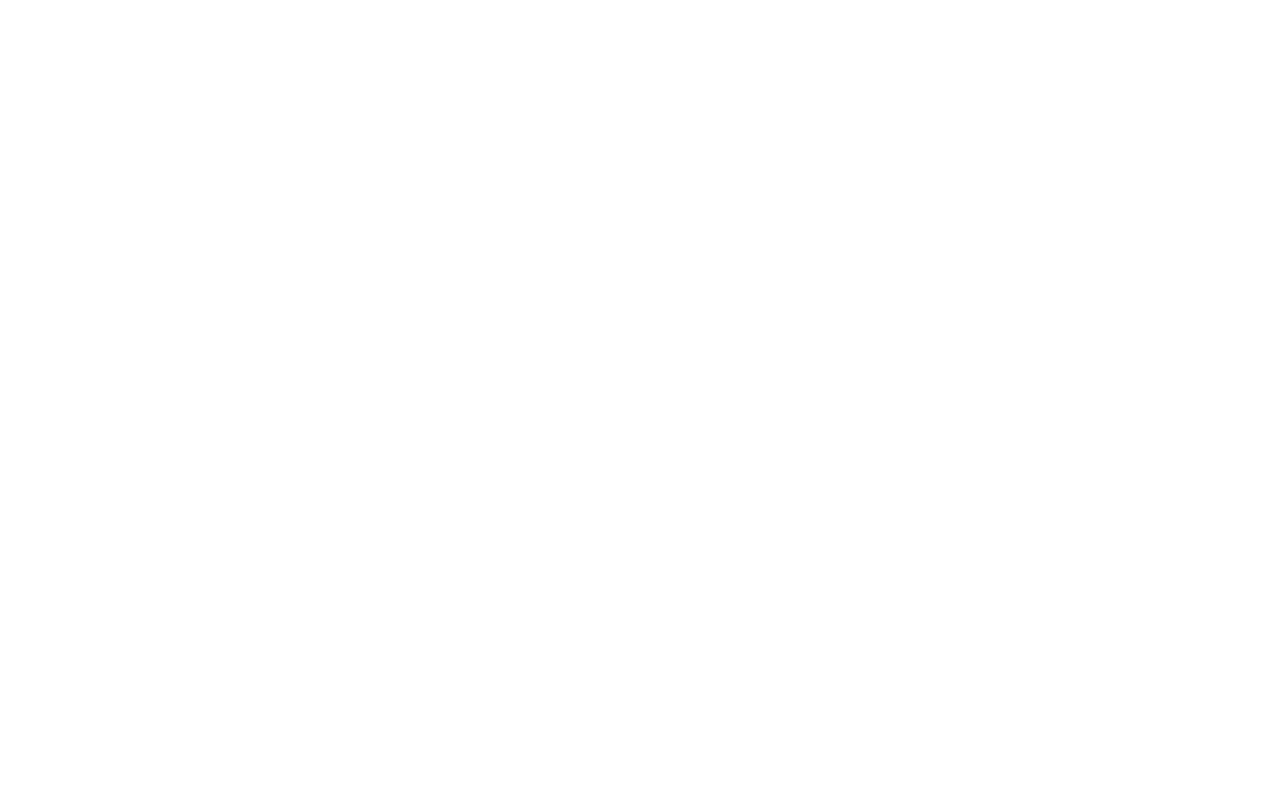
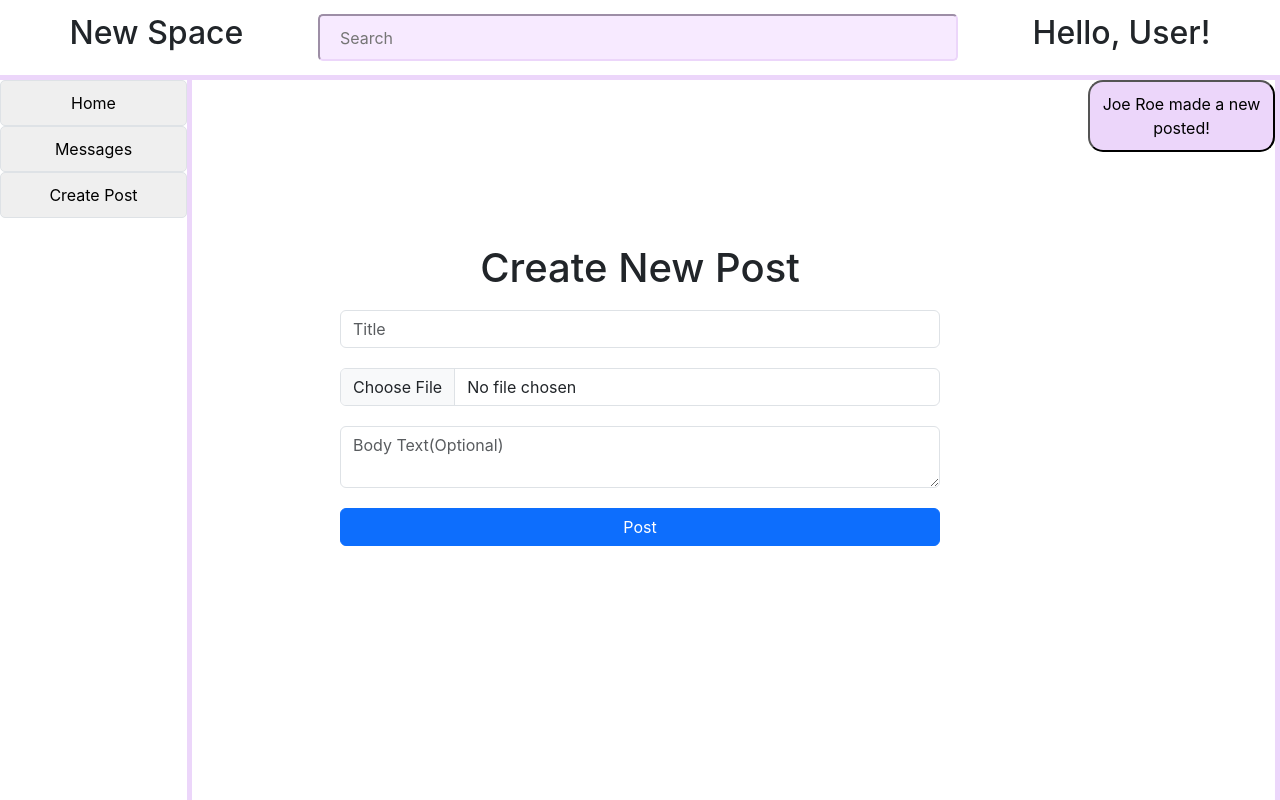
Before and after one commit to FutureWave-Technologies-LLC/DummyWebsiteReact2, a React (Create React App) app: page /create-post in a window 1280 px wide. Before the commit this address had no page. Built offline with nearby package versions, Linux system fonts and the light colour scheme.

Commit message:
changed path for consistency

```diff
--- a/src/App.js
+++ b/src/App.js
@@ -20,7 +20,7 @@
           <Route path="/sign-up" element={<SignUpPage />} />
           <Route path="/sign-in" element={<SignInPage />} />
           <Route path="/home" element={<HomePage />} />
-          <Route path="/CreatePost" element={<CreatePostPage />} />
+          <Route path="/create-post" element={<CreatePostPage />} />
           <Route path="/post" element={<PostPage />} />
     </Routes>
   )
```
